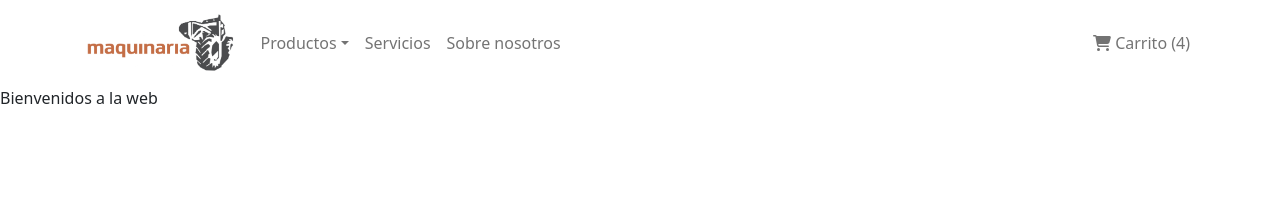
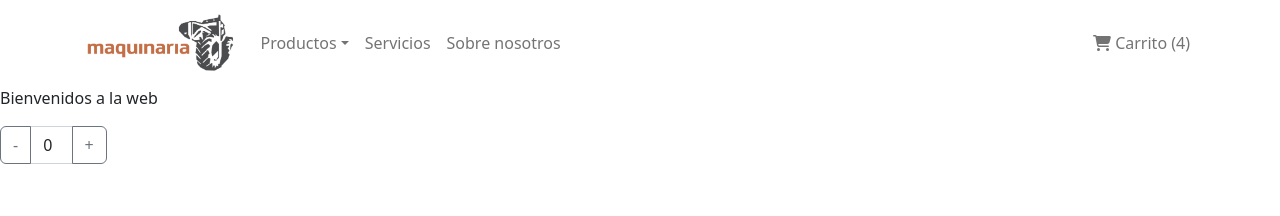
Before and after one commit to Bruno-Carballido/maquinaria_uy-Carballido, a React (Create React App) app: page / in a window 1280 px wide. Shown: the top 216 px of the page. Built offline with nearby package versions, Linux system fonts and the light colour scheme.

Commit message:
FEAT, Se agrega ItemCount

```diff
--- /dev/null
+++ b/src/components/ItemCount.js
@@ -0,0 +1,19 @@
+import Button from 'react-bootstrap/Button';
+import Form from 'react-bootstrap/Form';
+import InputGroup from 'react-bootstrap/InputGroup';
+import React, { useState } from 'react';
+
+const ItemCount = ({ stock, initial, onAdd }) => {
+    const [valor, setValor] = useState(0)
+    return (
+        <div className="col-1">
+            <InputGroup className="mb-3">
+                <Button onClick={() => { if (valor > 0) { setValor(valor - 1) } }} variant="outline-secondary">-</Button>
+                <Form.Control value={valor} readOnly />
+                <Button onClick={() => { if (valor < stock) { setValor(valor + 1) } }} variant="outline-secondary">+</Button>
+            </InputGroup>
+        </div >
+    );
+}
+
+export default ItemCount;
--- a/src/components/ItemListContainer.js
+++ b/src/components/ItemListContainer.js
@@ -1,7 +1,10 @@
+import ItemCount from "./ItemCount.js";
+
 const ItemListContainer = ({ mensaje }) => {
     return (
         <div>
             <p>Bienvenidos a la web</p>
+            <ItemCount stock='5' initial='0' />
         </div>
     );
 }
```
